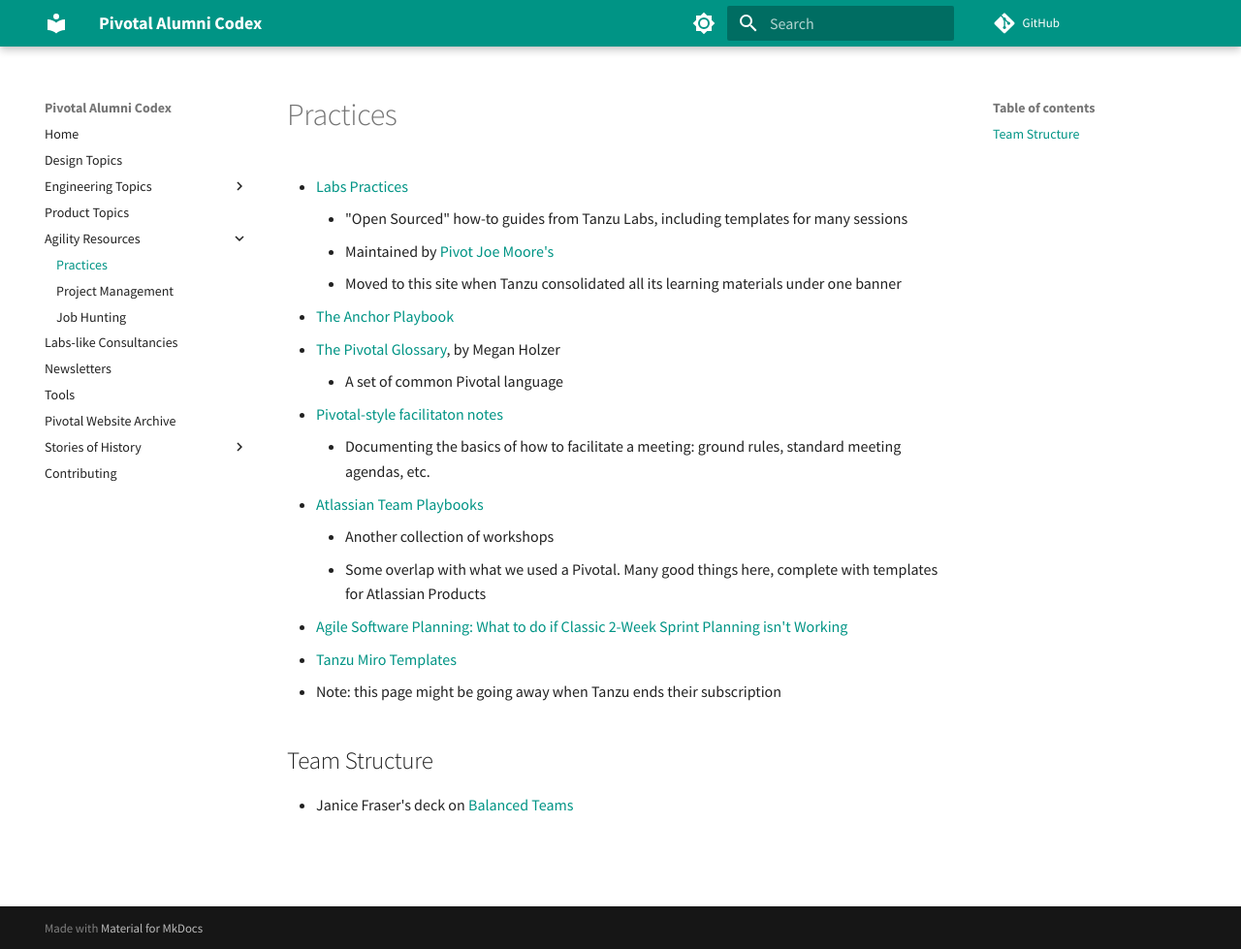
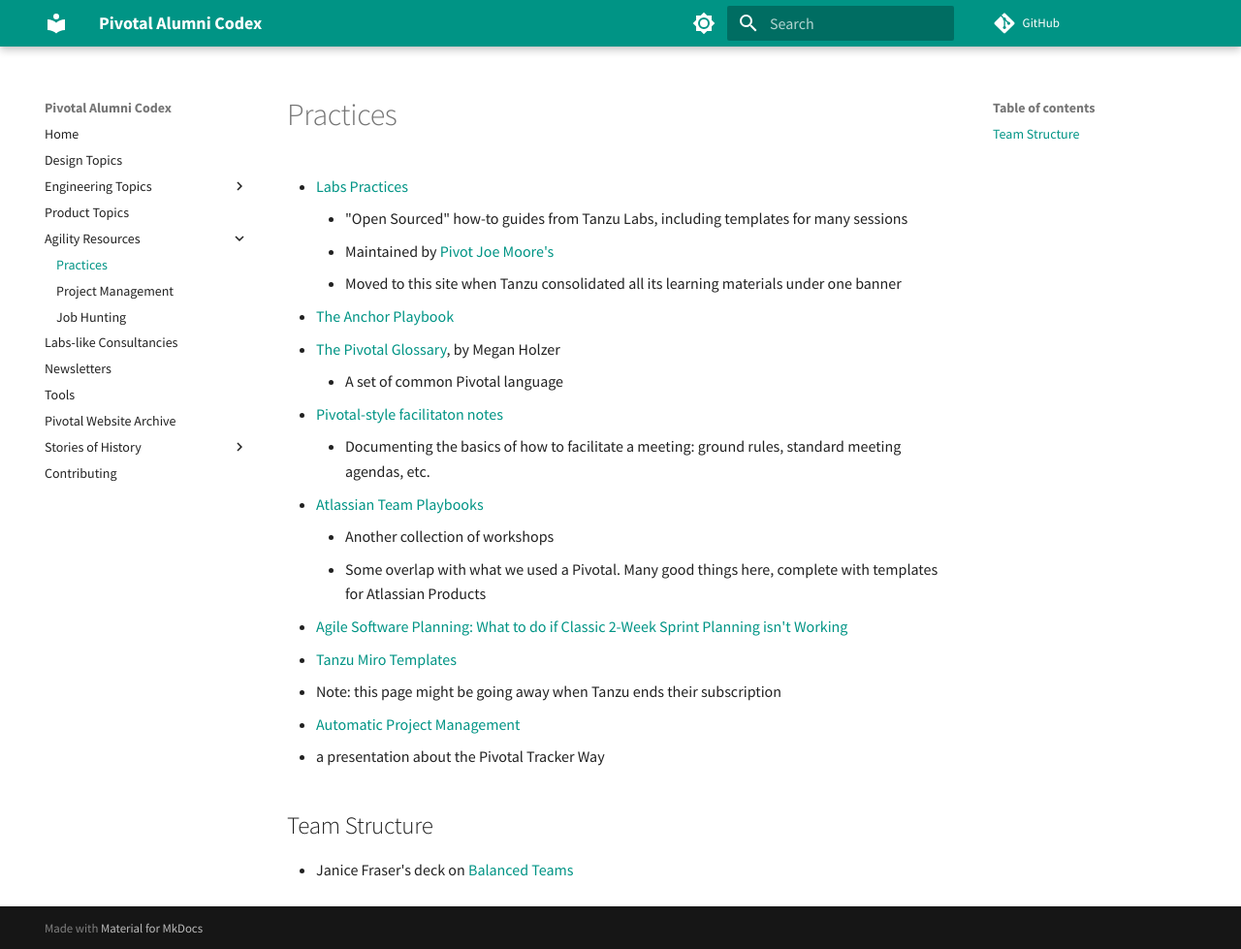
Before and after one commit to alumni-codex/alumni-codex.github.io, an MkDocs documentation site: the page built from docs/agility-resources/practices.md, in a window 1280 px wide and 979 px high. Shown: the whole window at 97% size. Built offline with MkDocs 1.6.1 and Material for MkDocs 9.7.7, drawn with Linux system fonts in a browser that asks for light colours; comment, search, counter and statistics services are not loaded.

Commit message:
Add "Automatic Project Management" to the Practices page

```diff
--- a/docs/agility-resources/practices.md
+++ b/docs/agility-resources/practices.md
@@ -15,6 +15,8 @@
 - [Agile Software Planning: What to do if Classic 2-Week Sprint Planning isn't Working](https://medium.com/@AdamPiel/agile-software-planning-what-to-do-if-classic-2-week-sprint-planning-isnt-working-for-your-team-c482af31a1f8)
 - [Tanzu Miro Templates](https://miro.com/miroverse/profile/vmware-pivotal-labs/)
   - Note: this page might be going away when Tanzu ends their subscription
+- [Automatic Project Management](http://benchristel.github.io/presentations/pivotal-tracker/#1)
+  - a presentation about the Pivotal Tracker Way
 
 ## Team Structure
 
```
